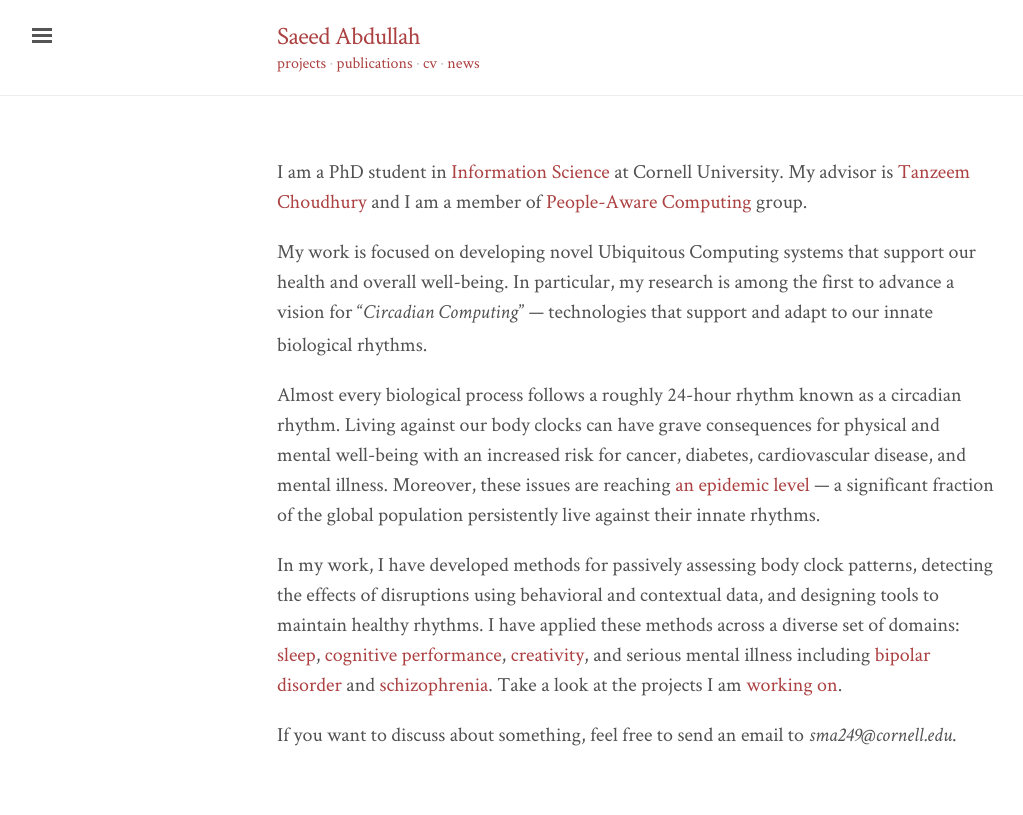
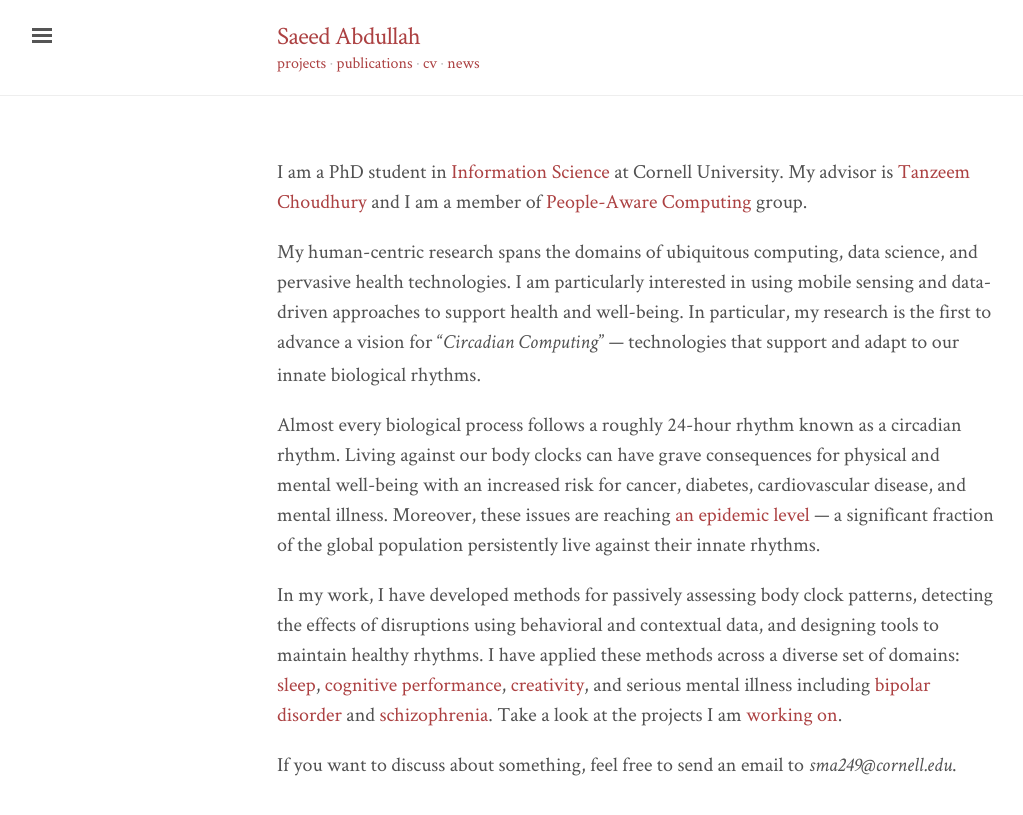
Before and after one commit to saeed-abdullah/saeed-abdullah.github.io, a Jekyll site: the page built from index.markdown, in a window 1280 px wide. Shown: the top 815 px of the page, without its empty margins (3-1026 px from the left). Built offline with Jekyll 4.4.1, drawn with Linux system fonts in a browser that asks for light colours; nearby versions of some CDN libraries.

Commit message:
Updates research description

```diff
--- a/index.markdown
+++ b/index.markdown
@@ -7,13 +7,15 @@ I am a PhD student in [Information Science][info-sci] at Cornell University.
 My advisor is [Tanzeem Choudhury][tanzeem] and I am a member of
 [People-Aware Computing][pac-group] group.
 
-My work is focused on developing novel Ubiquitous Computing systems that
-support our health and overall well-being. In particular, my research is among
-the first to advance a vision for “_Circadian Computing_” — technologies
-that support and adapt to our innate biological rhythms.
+My human-centric research spans the domains of ubiquitous computing, data
+science, and pervasive health technologies. I am particularly interested in
+using mobile sensing and data-driven approaches to support health and well-being.
+In particular, my research is the first to advance a vision for
+“_Circadian Computing_” — technologies that support and adapt to our innate
+biological rhythms.
 
 Almost every biological process follows a roughly 24-hour rhythm known as a
-circadian rhythm.  Living against our body clocks can have grave consequences
+circadian rhythm. Living against our body clocks can have grave consequences
 for physical and mental well-being with an increased risk for cancer, diabetes,
 cardiovascular disease, and mental illness. Moreover, these issues are reaching
 [an epidemic level][roenneberg-nature] — a significant fraction of the global
```
